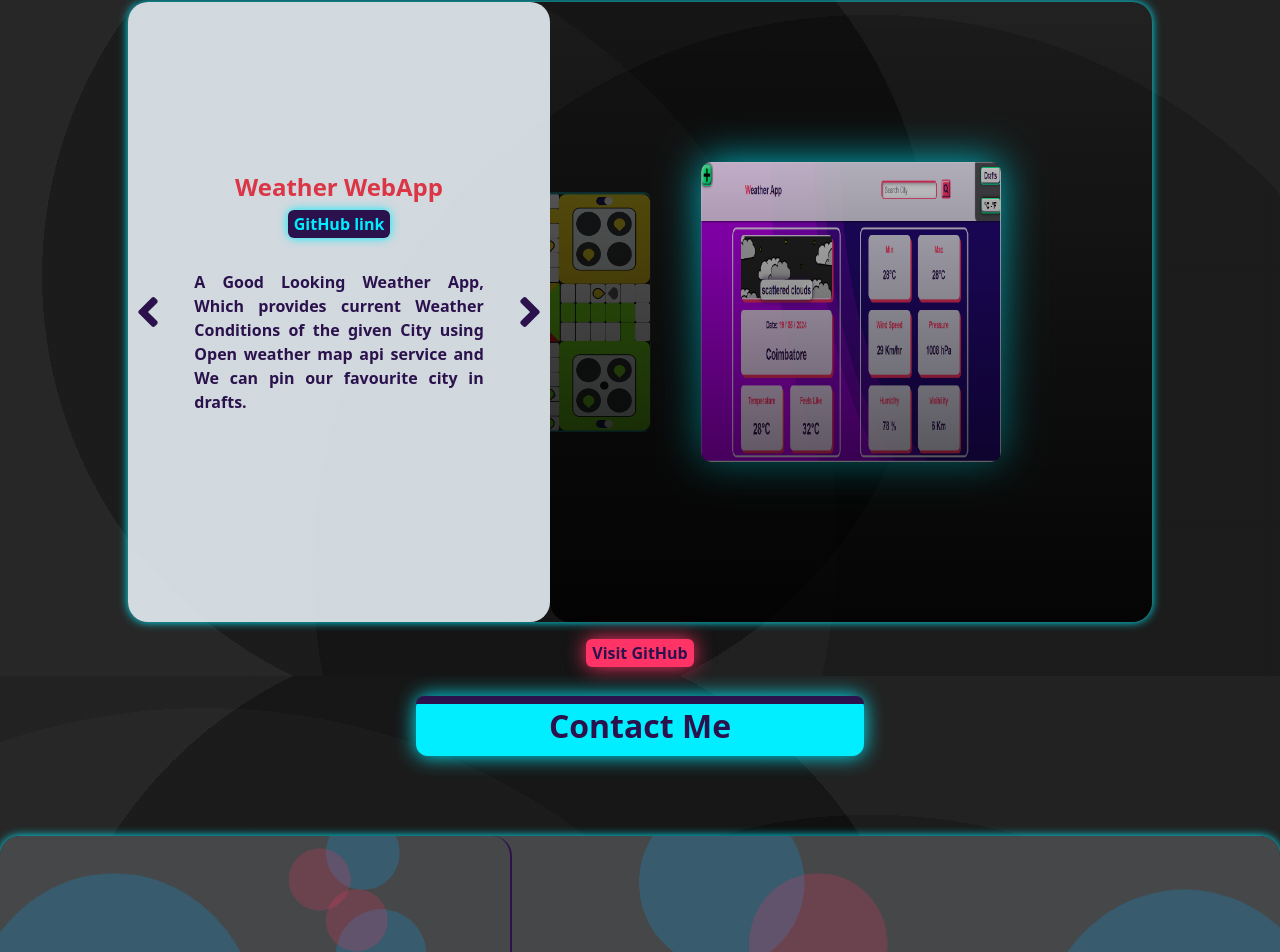
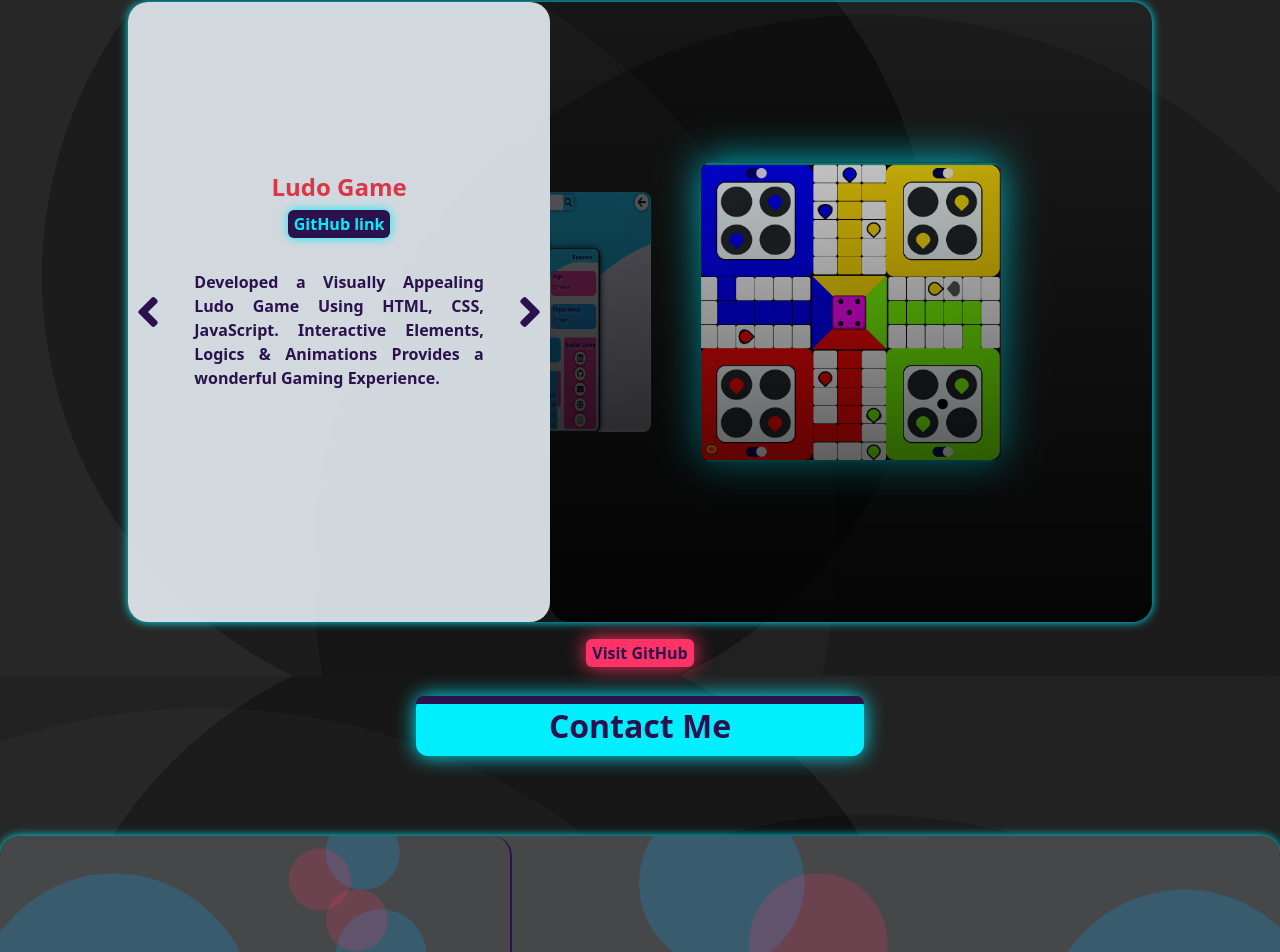
Before and after one commit to M-Gokulkrishna/GokulKrishna_PortFolio, a React (Vite) app in the folder portfolio-client/: page / in a window 1280 px wide. Shown: the part 2524-3476 px from the top of the page. Built offline with nearby package versions, Linux system fonts and the light colour scheme; no server answers.

Commit message:
updated projects after skillye webapp

```diff
--- a/portfolio-client/src/Pages/ProjectSection.jsx
+++ b/portfolio-client/src/Pages/ProjectSection.jsx
@@ -3,8 +3,8 @@ import '../Stylesheets/ProjectPage.css';
 import { FaAngleRight, FaAngleLeft } from 'react-icons/fa';
 import React, { useEffect, useRef, useState } from 'react';
 import CarouselPic1 from '../assets/College_Project_Pic1.png';
-import CarouselPic2 from '../assets/Ludo_Game_Pic2.png';
-import CarouselPic3 from '../assets/Weather_App_Pic3.png';
+import CarouselPic2 from '../assets/Skillye_Project_Pic4.png';
+import CarouselPic3 from '../assets/Ludo_Game_Pic2.png';
 
 let ImageArray = [CarouselPic1, CarouselPic2, CarouselPic3];
 const ProjectSection = () => {
@@ -16,8 +16,8 @@ const ProjectSection = () => {
   const CarouselContent =
     [
       { id: 0, Heading: 'Attendance WebApp', anchorLink: '/', Description: 'A MERN stack web app, a sleek design to replace the traditional paper - based student attendance system with a modern digital solution for students who use the college Bus service.' },
-      { id: 1, Heading: 'Ludo Game', anchorLink: 'https://github.com/M-Gokulkrishna/Ludo-Game-JS', Description: 'Developed a Visually Appealing Ludo Game Using HTML, CSS, JavaScript. Interactive Elements, Logics & Animations Provides a wonderful Gaming Experience.' },
-      { id: 2, Heading: 'Weather WebApp', anchorLink: 'https://github.com/M-Gokulkrishna/Weather_App_ReactJS', Description: 'A Good Looking Weather App, Which provides current Weather Conditions of the given City using Open weather map api service and We can pin our favourite city in drafts.' },
+      { id: 1, Heading: 'Skillye WebApp', anchorLink: 'https://github.com/M-Gokulkrishna/Skillye-webapp', Description: 'Developed an Exquisite Web Application using a stream such as MERN stack, It allows user can create their own profile card to showcase their skills & Competencies to get a job opportunities.' },
+      { id: 2, Heading: 'Ludo Game', anchorLink: 'https://github.com/M-Gokulkrishna/Ludo-Game-JS', Description: 'Developed a Visually Appealing Ludo Game Using HTML, CSS, JavaScript. Interactive Elements, Logics & Animations Provides a wonderful Gaming Experience.' },
     ];
 
   useEffect(() => {
```
Also changed, not shown: portfolio-client/src/assets/Skillye_Project_Pic4.png (added), 1 other file (tests, documents, lock files or other folders).
